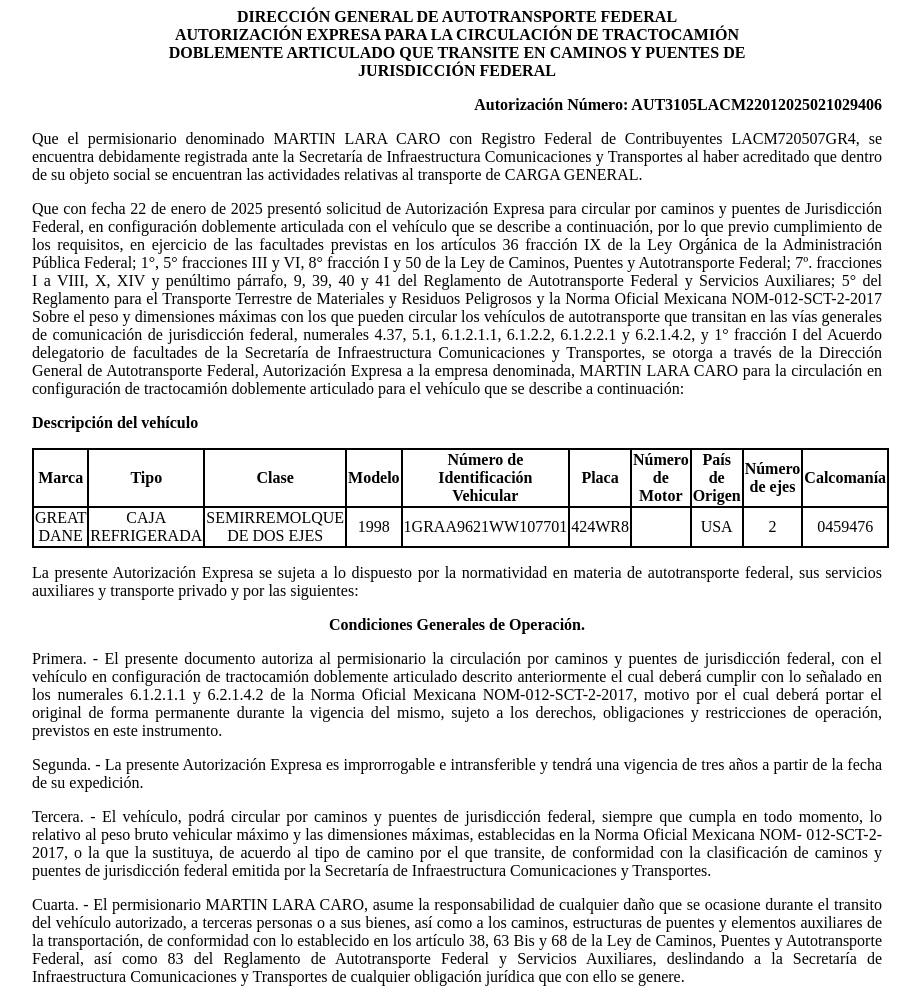
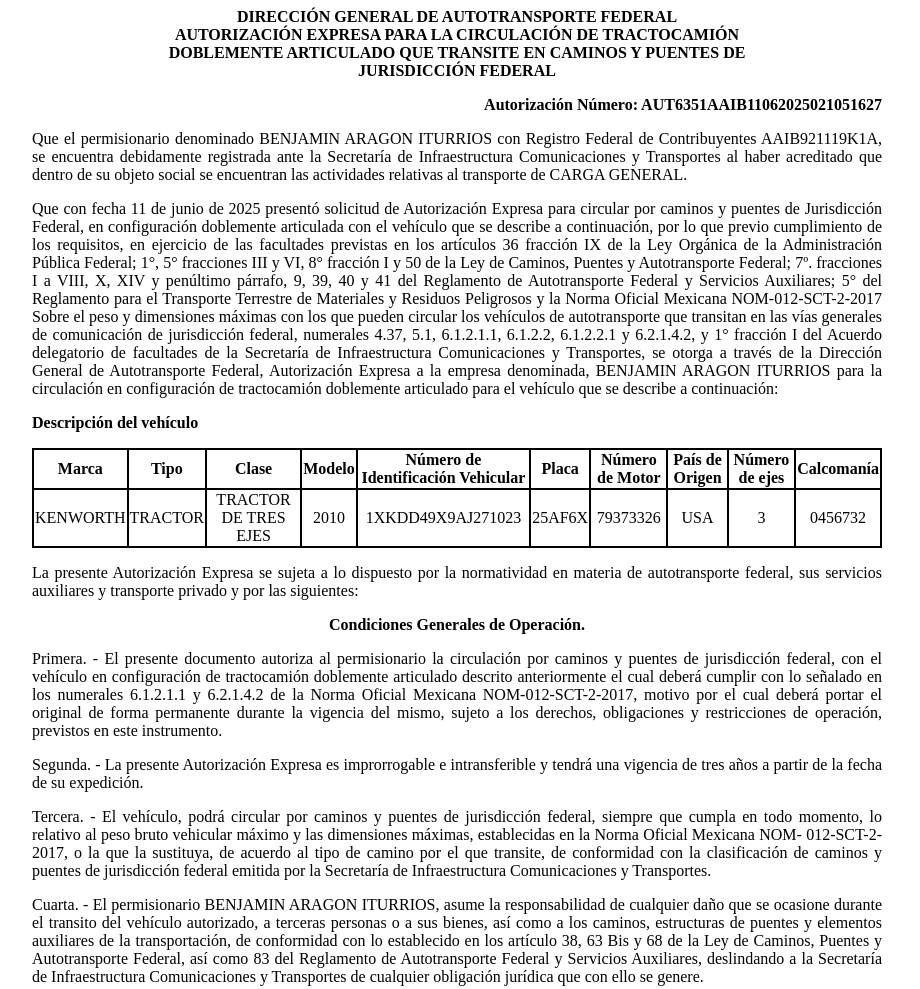
Before and after one commit to app-sct1/ConsultaAutDobleRemolque-folio-028712, a plain HTML site: page index.html in a window 1280 px wide. Shown: the top 989 px of the page, without its empty margins (183-1103 px from the left). Drawn offline with Linux system fonts and the light colour scheme.

Commit message:
index.html

```diff
--- a/index.html
+++ b/index.html
@@ -75,19 +75,19 @@
 						<p class="sinMargen">DOBLEMENTE ARTICULADO QUE TRANSITE EN CAMINOS Y PUENTES DE</p>
 						<p class="sinMargen">JURISDICCIÓN FEDERAL</p>
 					</div>
-<p class="derechaNegro">Autorización Número: AUT3105LACM22012025021029406</p>
+<p class="derechaNegro">Autorización Número: AUT6351AAIB11062025021051627</p>
 
 					<p class="justificado">Que el permisionario denominado
-						MARTIN LARA CARO con Registro Federal de
-						Contribuyentes LACM720507GR4, se encuentra
+						BENJAMIN ARAGON ITURRIOS con Registro Federal de
+						Contribuyentes AAIB921119K1A, se encuentra
 						debidamente registrada ante la Secretaría de Infraestructura
 						Comunicaciones y Transportes al haber acreditado que dentro de su
 						objeto social se encuentran las actividades relativas al
 						transporte de CARGA GENERAL.</p>
 
 
-					<p class="justificado">Que con fecha 22 de
-						enero de 2025 presentó
+					<p class="justificado">Que con fecha 11 de
+						junio de 2025 presentó
 						solicitud de Autorización Expresa para circular por caminos y
 						puentes de Jurisdicción Federal, en configuración doblemente
 						articulada con el vehículo que se describe a continuación, por lo
@@ -107,7 +107,7 @@
 						facultades de la Secretaría de Infraestructura Comunicaciones y
 						Transportes, se otorga a través de la
 						Dirección General de Autotransporte Federal, Autorización Expresa a la
-						empresa denominada, MARTIN LARA CARO para la
+						empresa denominada, BENJAMIN ARAGON ITURRIOS para la
 						circulación en configuración de tractocamión doblemente articulado
 						para el vehículo que se describe a continuación:</p>
 
@@ -128,16 +128,16 @@
 							<th class="borde">Calcomanía</th>
 						</tr>
 						<tr class="borde">
-							<td class="borde">GREAT DANE</td>
-							<td class="borde">CAJA REFRIGERADA</td>
-							<td class="borde">SEMIRREMOLQUE DE DOS EJES</td>
-							<td class="borde">1998</td>
-							<td class="borde">1GRAA9621WW107701</td>
-							<td class="borde">424WR8</td>
-							<td class="borde"></td>
+							<td class="borde">KENWORTH</td>
+							<td class="borde">TRACTOR</td>
+							<td class="borde">TRACTOR DE TRES EJES</td>
+							<td class="borde">2010</td>
+							<td class="borde">1XKDD49X9AJ271023</td>
+							<td class="borde">25AF6X</td>
+							<td class="borde">79373326</td>
 							<td class="borde">USA</td>
-							<td class="borde">2</td>
-							<td class="borde">0459476</td>
+							<td class="borde">3</td>
+							<td class="borde">0456732</td>
 						</tr>
 
 					</tbody></table>
@@ -175,7 +175,7 @@
 						Secretaría de Infraestructura Comunicaciones y Transportes.</p>
 
 					<p class="justificado">Cuarta. - El permisionario
-						MARTIN LARA CARO, asume la responsabilidad de
+						BENJAMIN ARAGON ITURRIOS, asume la responsabilidad de
 						cualquier daño que se ocasione durante el transito del vehículo
 						autorizado, a terceras personas o a sus bienes, así como a los
 						caminos, estructuras de puentes y elementos auxiliares de la
```
